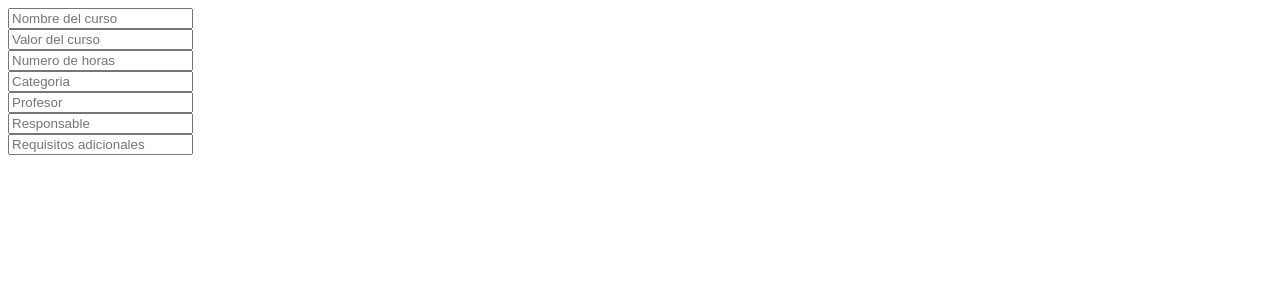
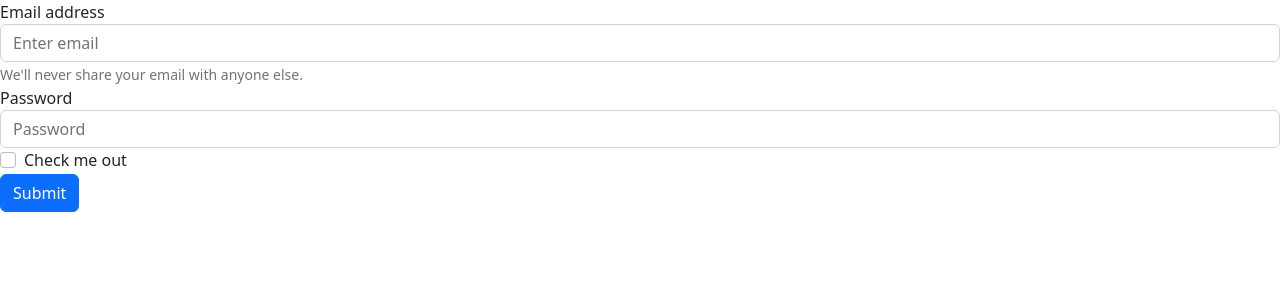
Before and after one commit to Exayfer12/cursosFISEI, an Angular app: page / in a window 1280 px wide. Shown: the top 300 px of the page. Built offline with nearby package versions, Linux system fonts and the light colour scheme.

Commit message:
init component form and import bootstrap library

```diff
--- a/angular.json
+++ b/angular.json
@@ -27,9 +27,12 @@
               "src/assets"
             ],
             "styles": [
+              "node_modules/bootstrap/dist/css/bootstrap.min.css",
               "src/styles.css"
             ],
-            "scripts": []
+            "scripts": [
+              "node_modules/bootstrap/dist/js/bootstrap.min.js"
+            ]
           },
           "configurations": {
             "production": {
--- a/package.json
+++ b/package.json
@@ -18,6 +18,7 @@
     "@angular/platform-browser": "~13.0.0",
     "@angular/platform-browser-dynamic": "~13.0.0",
     "@angular/router": "~13.0.0",
+    "bootstrap": "^5.2.3",
     "rxjs": "~7.4.0",
     "tslib": "^2.3.0",
     "zone.js": "~0.11.4"
--- a/src/app/app.component.html
+++ b/src/app/app.component.html
@@ -1,31 +1,18 @@
-<form class="example-form">
-  <input type="text"
-         placeholder="Nombre del curso"
-         class="example-input">
-         <br>
-         <input type="text"
-         placeholder="Valor del curso"
-         class="example-input">
-         <br>
-         <input type="text"
-         placeholder="Numero de horas"
-         class="example-input">
-         <br>
-         <input type="text"
-         placeholder="Categoria"
-         class="example-input">
-         <br>
-         <input type="text"
-         placeholder="Profesor"
-         class="example-input">
-         <br>
-         <input type="text"
-         placeholder="Responsable"
-         class="example-input">
-         <br>
-         <input type="text"
-         placeholder="Requisitos adicionales"
-         class="example-input">
+<form>
+  <div class="form-group">
+    <label for="exampleInputEmail1">Email address</label>
+    <input type="email" class="form-control" id="exampleInputEmail1" aria-describedby="emailHelp" placeholder="Enter email">
+    <small id="emailHelp" class="form-text text-muted">We'll never share your email with anyone else.</small>
+  </div>
+  <div class="form-group">
+    <label for="exampleInputPassword1">Password</label>
+    <input type="password" class="form-control" id="exampleInputPassword1" placeholder="Password">
+  </div>
+  <div class="form-group form-check">
+    <input type="checkbox" class="form-check-input" id="exampleCheck1">
+    <label class="form-check-label" for="exampleCheck1">Check me out</label>
+  </div>
+  <button type="submit" class="btn btn-primary">Submit</button>
 </form>
 
 <router-outlet></router-outlet>
--- a/src/app/app.module.ts
+++ b/src/app/app.module.ts
@@ -3,10 +3,12 @@
 
 import { AppRoutingModule } from './app-routing.module';
 import { AppComponent } from './app.component';
+import { FormComponent } from './components/form/form.component';
 
 @NgModule({
   declarations: [
-    AppComponent
+    AppComponent,
+    FormComponent
   ],
   imports: [
     BrowserModule,
--- /dev/null
+++ b/src/app/components/form/form.component.html
@@ -0,0 +1 @@
+<p>form works!</p>
--- /dev/null
+++ b/src/app/components/form/form.component.ts
@@ -0,0 +1,15 @@
+import { Component, OnInit } from '@angular/core';
+
+@Component({
+  selector: 'app-form',
+  templateUrl: './form.component.html',
+  styleUrls: ['./form.component.css']
+})
+export class FormComponent implements OnInit {
+
+  constructor() { }
+
+  ngOnInit(): void {
+  }
+
+}
```
Also changed, not shown: src/app/components/form/form.component.css (added), 2 other files (tests, documents, lock files or other folders).
